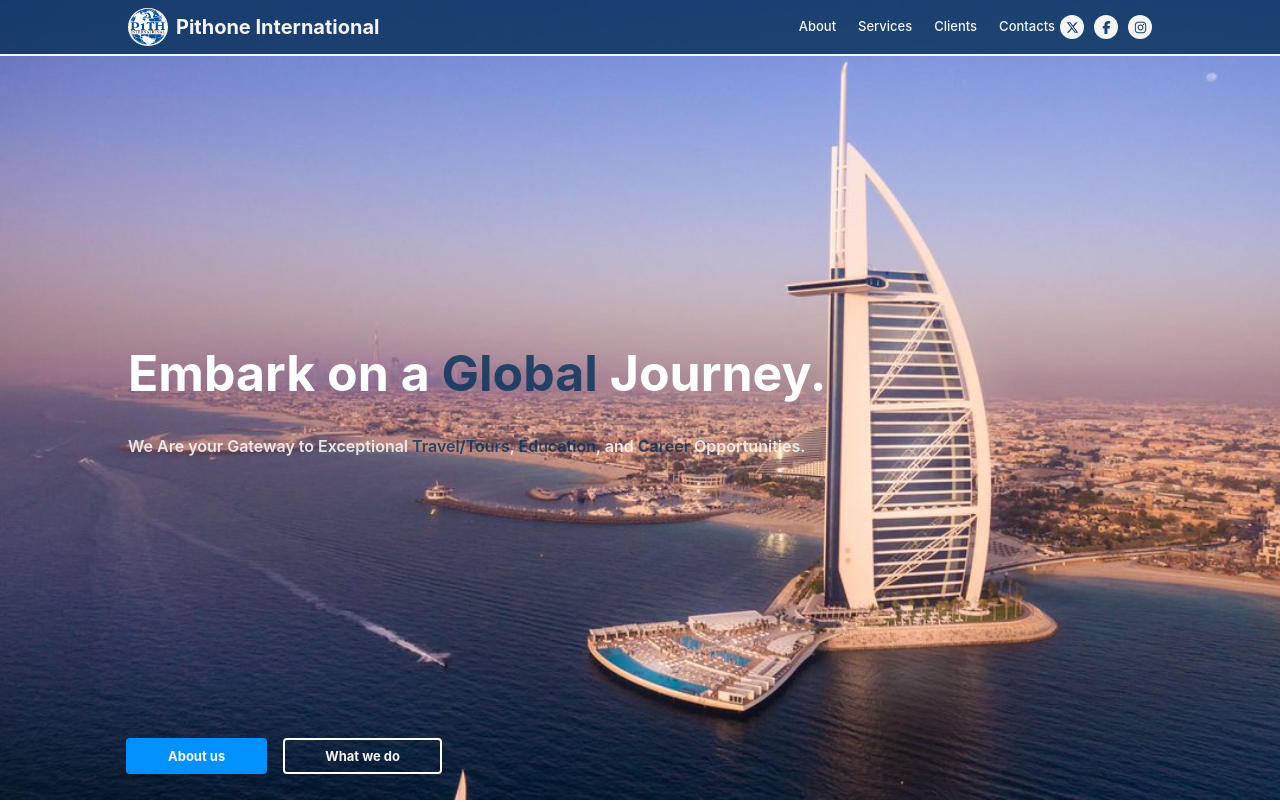
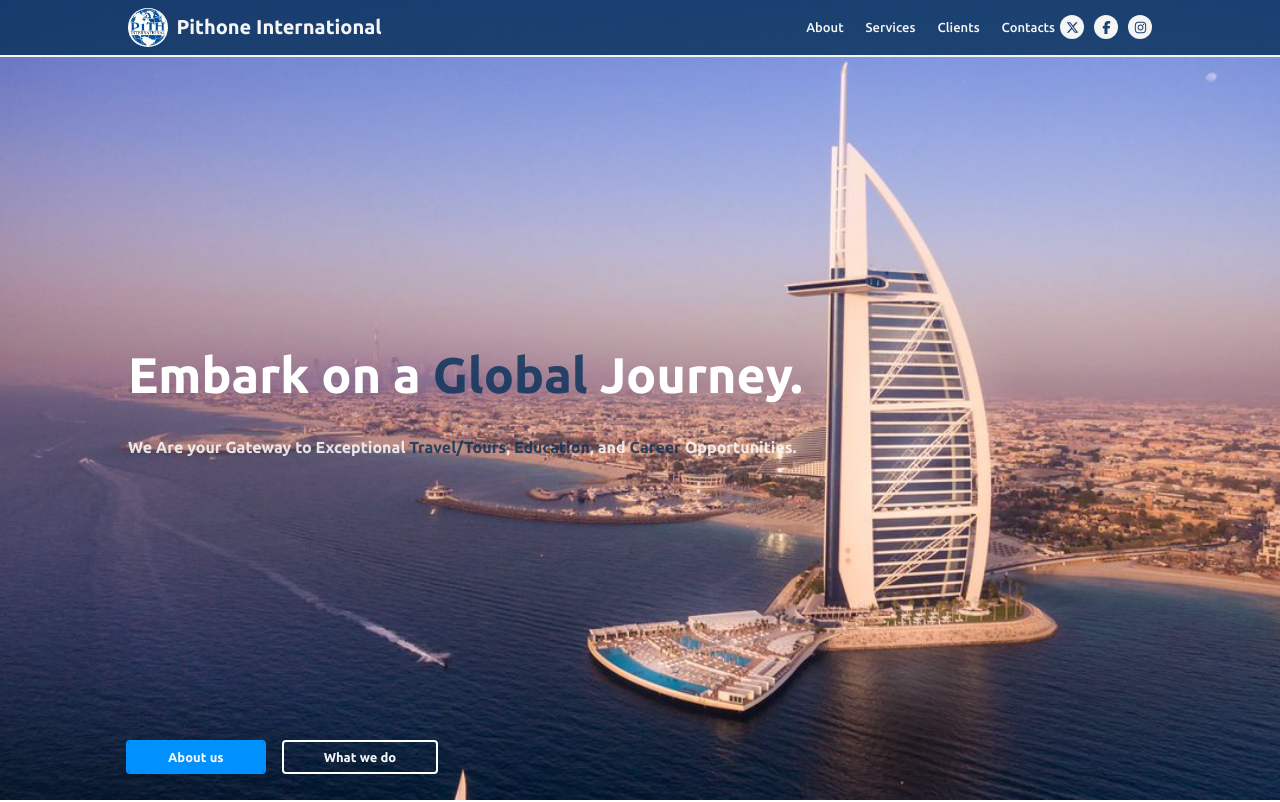
Before and after one commit to 1wes/pithone-international, a React (Vite) app: page / in a window 1280 px wide. Shown: the top 802 px of the page. Built offline with nearby package versions, Linux system fonts and the light colour scheme.

Commit message:
style: import and use ubuntu font family

```diff
--- a/src/components/landing.css
+++ b/src/components/landing.css
@@ -44,7 +44,7 @@
     transition: all ease .5s;
     border-radius: 2px;
     color: whitesmoke;
-    font-family: -apple-system, BlinkMacSystemFont, 'Segoe UI', Roboto, Oxygen, Ubuntu, Cantarell, 'Open Sans', 'Helvetica Neue', sans-serif;;
+    font-family: 'Ubuntu', sans-serif;
 }
 
 button:hover{
--- a/src/index.css
+++ b/src/index.css
@@ -1,5 +1,6 @@
+@import url('https://fonts.googleapis.com/css2?family=Ubuntu:ital,wght@0,300;0,400;0,500;0,700;1,300;1,400;1,500;1,700&display=swap');
+
 :root {
-  font-family: -apple-system, BlinkMacSystemFont, 'Segoe UI', Roboto, Oxygen, Ubuntu, Cantarell, 'Open Sans', 'Helvetica Neue', sans-serif;
   line-height: 1.5;
   font-weight: 400;
 
@@ -25,6 +26,7 @@
 body {
   margin: 0;
   min-height: 100vh;
+  font-family: 'Ubuntu', sans-serif;
 }
 
 h1 {
```
